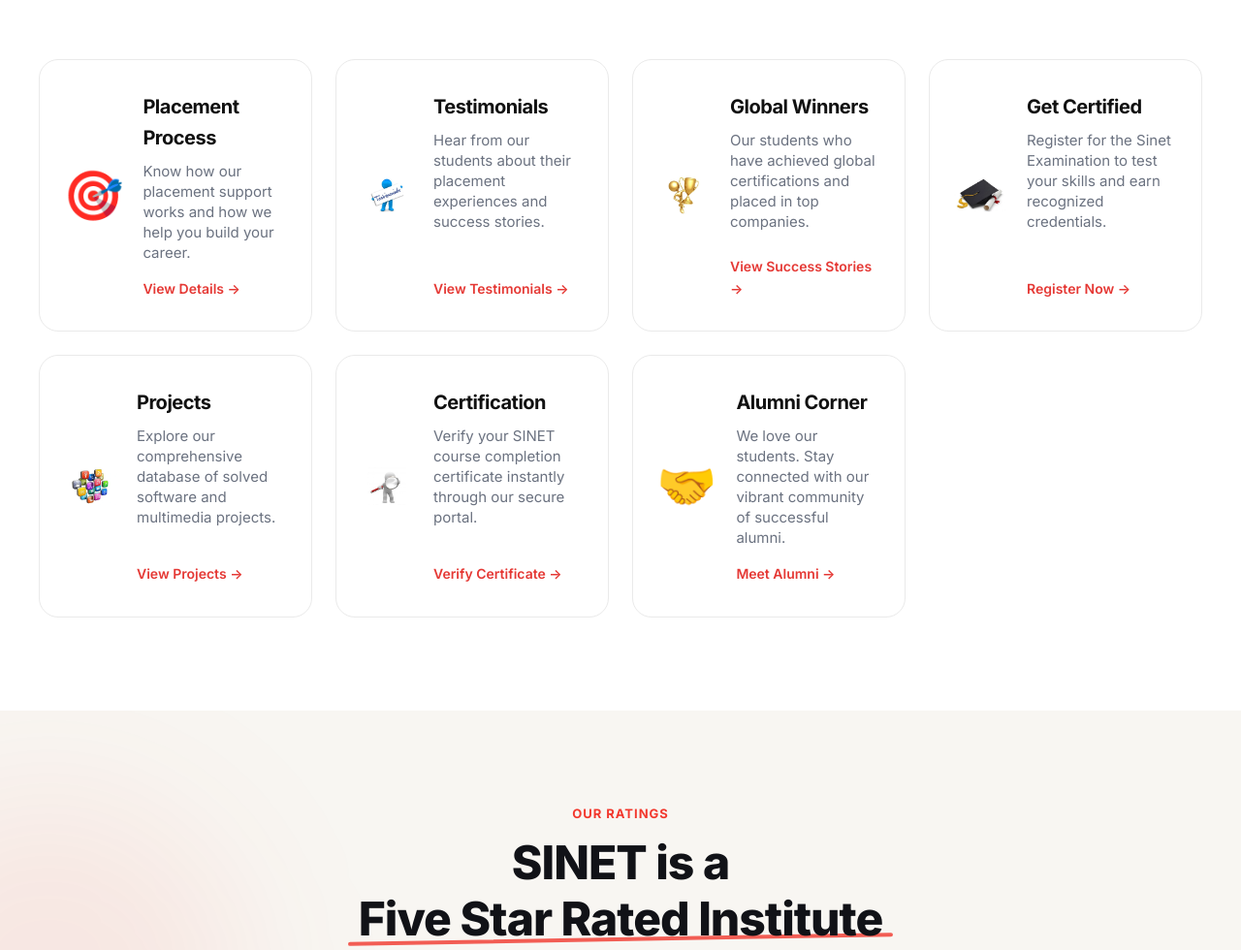
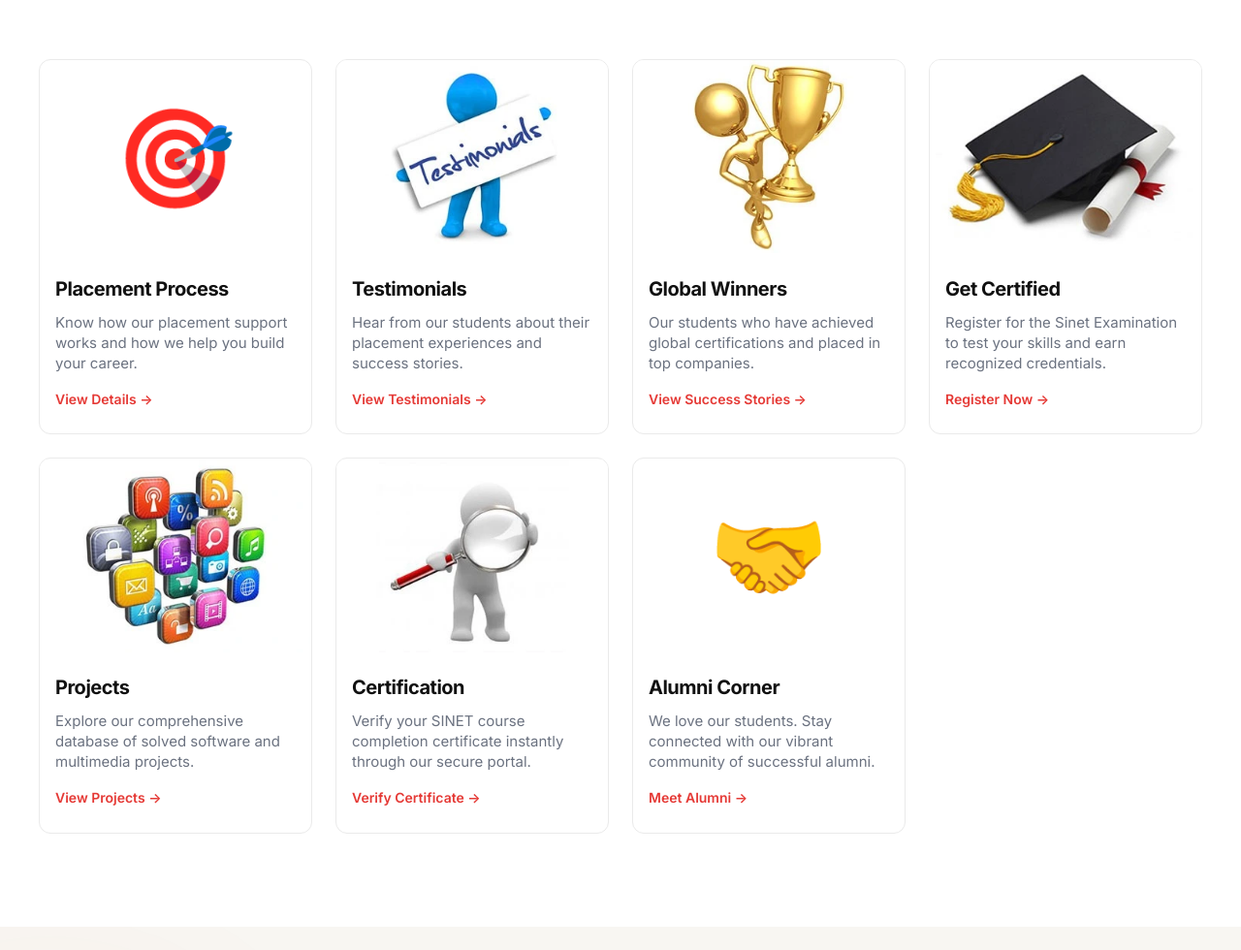
Before and after one commit to shehanaa56-beep/multimedia, a plain HTML site: page index.html in a window 1280 px wide. Shown: the part 3616-4596 px from the top of the page at 97% size. Drawn offline with Linux system fonts and the light colour scheme.

Commit message:
Use vertical edge-to-edge layout for Placement Cards on Desktop as well

```diff
--- a/index.html
+++ b/index.html
@@ -1539,16 +1539,7 @@ img {
   .placement-cards {
     grid-template-columns: repeat(3, 1fr);
     gap: 24px;
-  }
-  .p-card {
-    padding: 32px 24px;
-    border-radius: var(--radius);
-    flex-direction: row;
-    gap: 20px;
-  }
-  .p-card-icon { flex-shrink: 0; font-size: 50px; width: auto; min-height: auto; margin-bottom: 0; justify-content: flex-start; }
-  .card-image-icon { width: 56px; height: 56px; min-width: 56px; min-height: 56px; }
-  .p-card-content { padding: 0; gap: 0; } .p-card-content h4 { font-size: 20px; margin-bottom: 8px; }
+  } .p-card-content h4 { font-size: 20px; margin-bottom: 8px; }
   .p-card-content p {
     font-size: 15px;
     margin-bottom: 16px;
```
